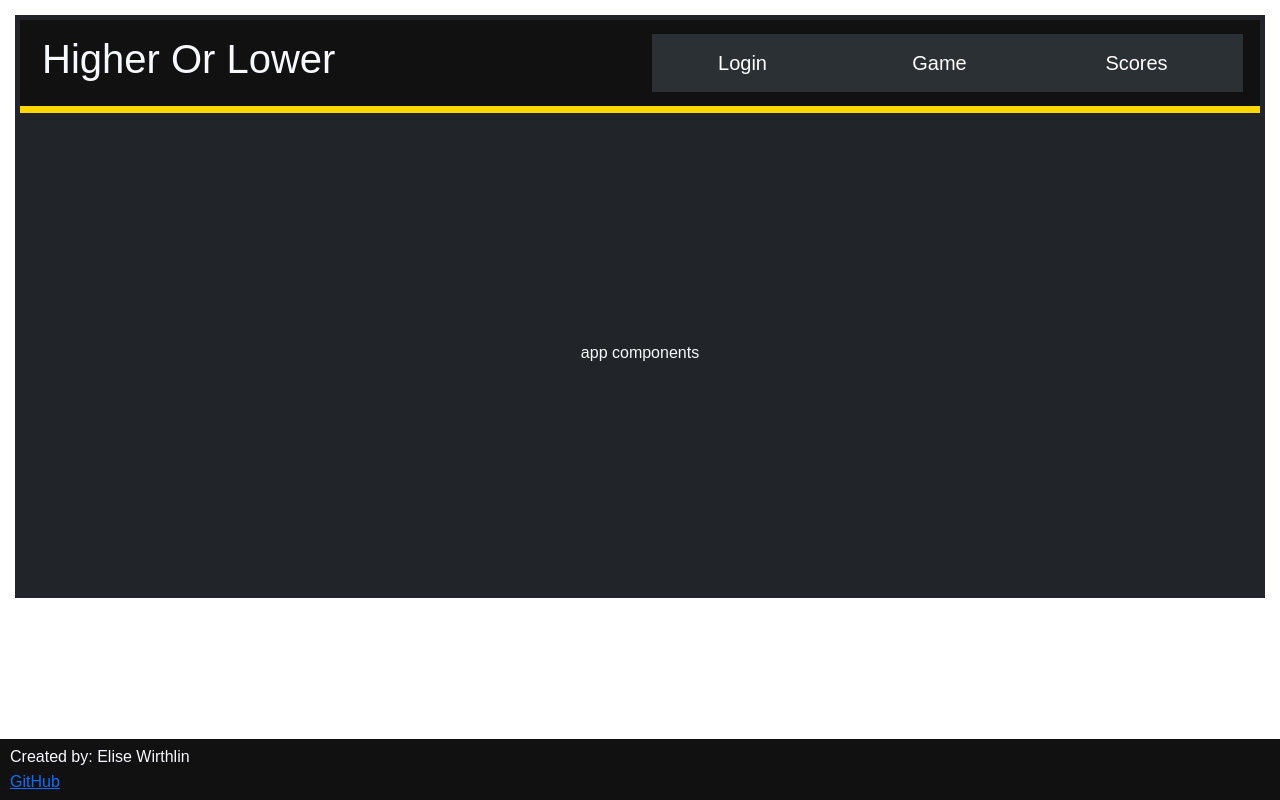
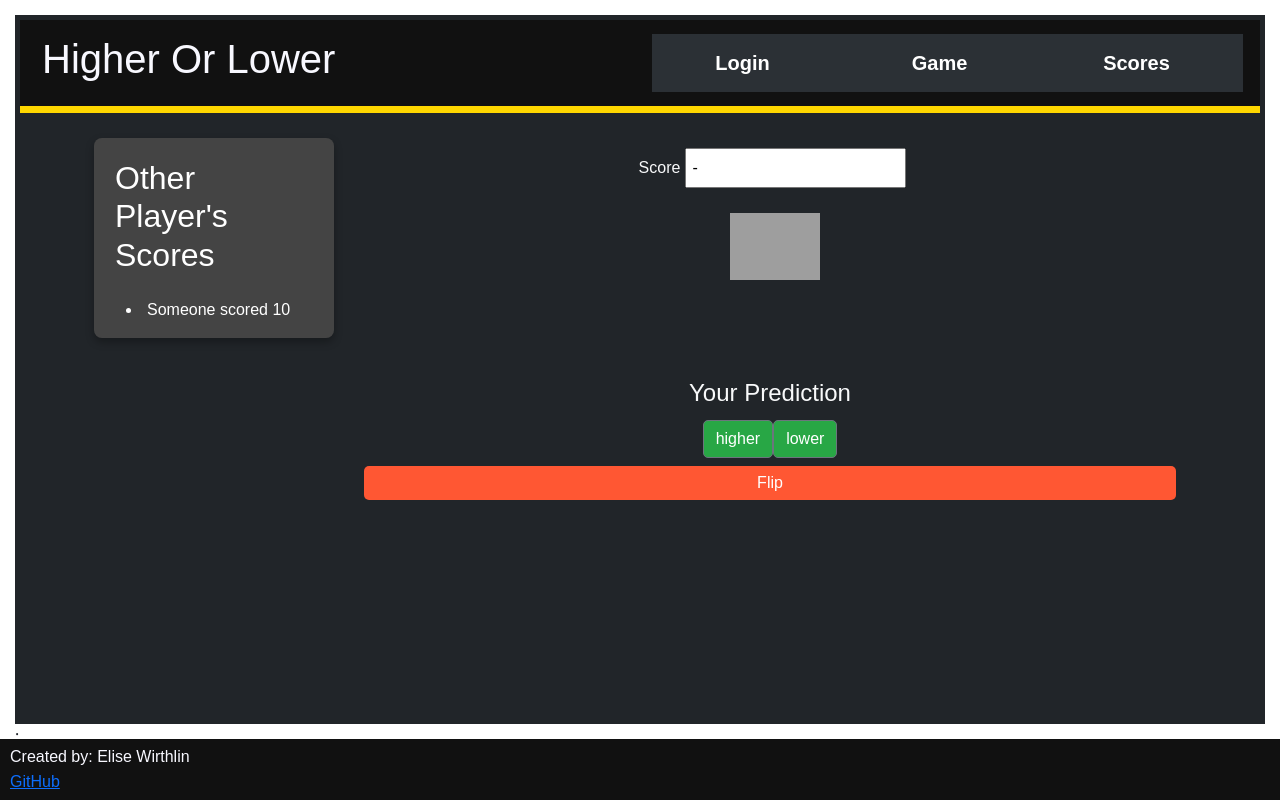
Before and after one commit to elsbels64/startup, a React (Vite) app: page /game in a window 1280 px wide. Built offline with nearby package versions, Linux system fonts and the light colour scheme; grey boxes are pictures that could not be loaded.

Commit message:
routing is working and css files are imported in all of the jsx

```diff
--- a/src/app.jsx
+++ b/src/app.jsx
@@ -1,26 +1,36 @@
 import React from 'react';
 import 'bootstrap/dist/css/bootstrap.min.css';
 import './app.css';
-import { NavLink } from 'react-bootstrap';
+// import { NavLink } from 'react-bootstrap';
+
+import { BrowserRouter, NavLink, Route, Routes } from 'react-router-dom';
+import { Login } from './login/login';
+import { Game } from './game/game';
+import { Scores } from './scores/scores';
 
 export default function App() {
-  return <div className='app bg-dark text-light'>
+  return (
+  <BrowserRouter>
+  <div className='app bg-dark text-light'>
     <header>
       <div className =  "container-fluid">
         <h1>Higher Or Lower</h1>
       </div>
       <div className =  "container" data-bs-theme="dark">
         <nav className =  "navbar  navbar-expand-lg bg-body-tertiary">
-          <NavLink to = "index" className =  "navbar-brand">Login</NavLink>
+          <NavLink to = "/" className =  "navbar-brand">Login</NavLink>
           <NavLink to = "game" className =  "navbar-brand">Game</NavLink>
           <NavLink to = "scores" className =  "navbar-brand">Scores</NavLink>
         </nav>
       </div>
     </header>
 
-    <main>
-      app components
-    </main>
+    <Routes>
+    <Route path='/' element={<Login />} exact />
+    <Route path='/game' element={<Game />} />
+    <Route path='/scores' element={<Scores />} />
+    <Route path='*' element={<NotFound />} />
+    </Routes>
 
     <footer className = "fixed-bottom">
       <span className = "text-reset">Created by: Elise Wirthlin</span>
@@ -28,4 +38,9 @@ export default function App() {
       <a href = "https://github.com/elsbels64/startup">GitHub</a>
     </footer>
   </div>;
+  </BrowserRouter>);
 }
+
+function NotFound() {
+    return <main className='container-fluid bg-secondary text-center'>404: Return to sender. Address unknown.</main>;
+  }
--- a/src/game/game.jsx
+++ b/src/game/game.jsx
@@ -1,4 +1,5 @@
 import React from 'react';
+import './game.css';
 
 export function Game() {
   return (
@@ -14,8 +15,8 @@ export function Game() {
       </div>
       <div className = "game">
         <div className = "score">
-          <label for="count">Score</label>
-          <input type="text" id="count" defaultValue="-" readonly/>
+          <label htmlFor="count">Score</label>
+          <input type="text" id="count" defaultValue="-" readOnly/>
         </div>
         <div className = "game-display">
           <div className = "fliped-card-container">
@@ -31,9 +32,9 @@ export function Game() {
           <fieldset>
             <legend>Your Prediction</legend>
             <input type="radio" className = "btn-check" id="higher" name="varRadio" value="higher" autoComplete="off" required/>
-            <label className = "btn btn-secondary" Htmlfor="higher">higher</label>
+            <label className = "btn btn-secondary" htmlFor="higher">higher</label>
             <input type="radio" className = "btn-check" id="lower" name="varRadio" value="lower" required/>
-            <label className = "btn btn-secondary"Htmlfor="lower">lower</label>
+            <label className = "btn btn-secondary"htmlFor="lower">lower</label>
           </fieldset>
           <button type="submit">Flip</button>
         </form>
--- a/src/login/login.jsx
+++ b/src/login/login.jsx
@@ -1,10 +1,11 @@
 import React from 'react';
+import './login.css';
 
 export function Login() {
   return (
     <main>
       <h1 className = "title">Login to Play!</h1>
-      <form method="get" action="game.html" class = "login-form">
+      <form method="get" action="game.html" className = "login-form">
         <div>
           <span>username</span>
           <input type="text" placeholder="your username" />
```
